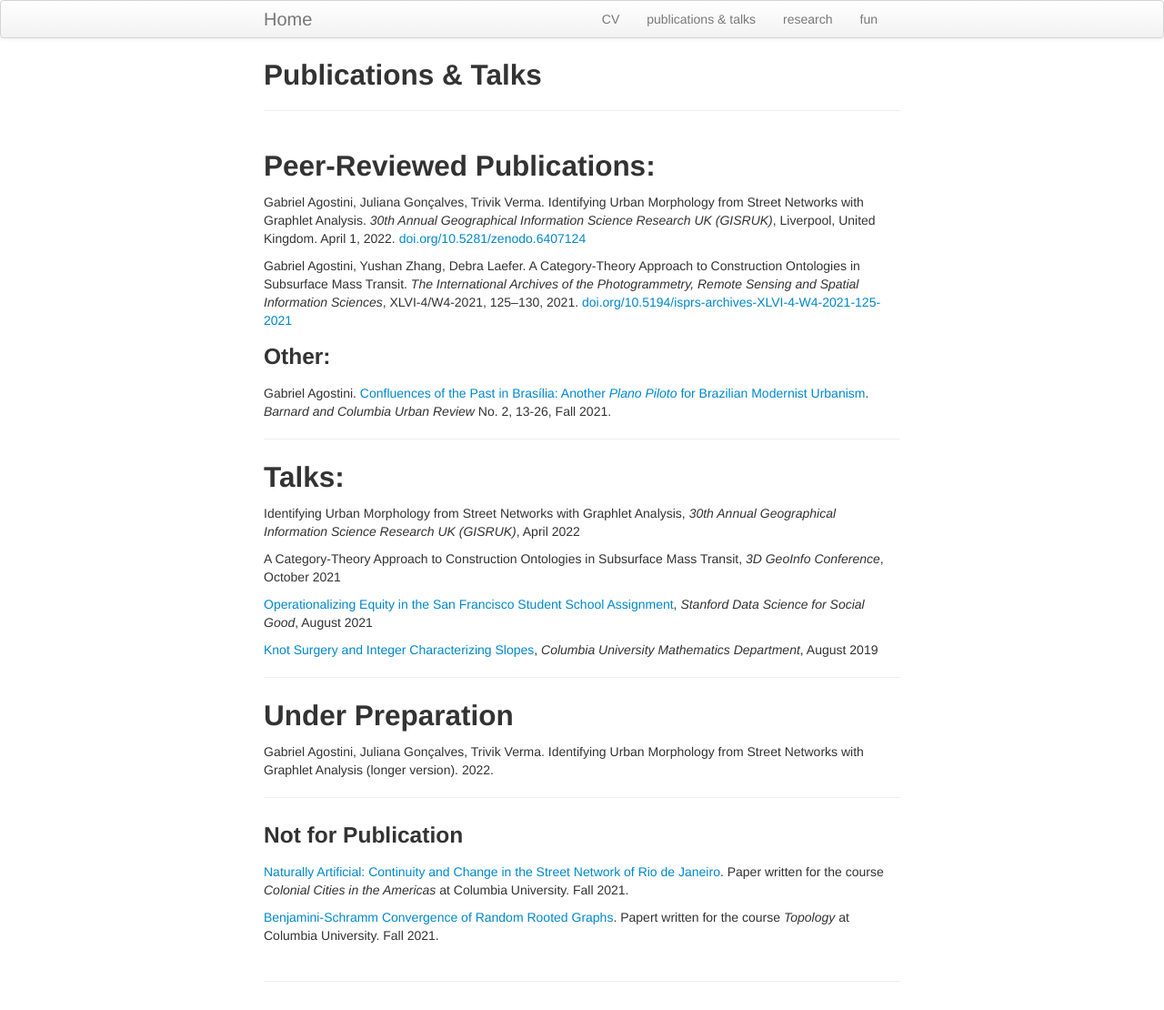
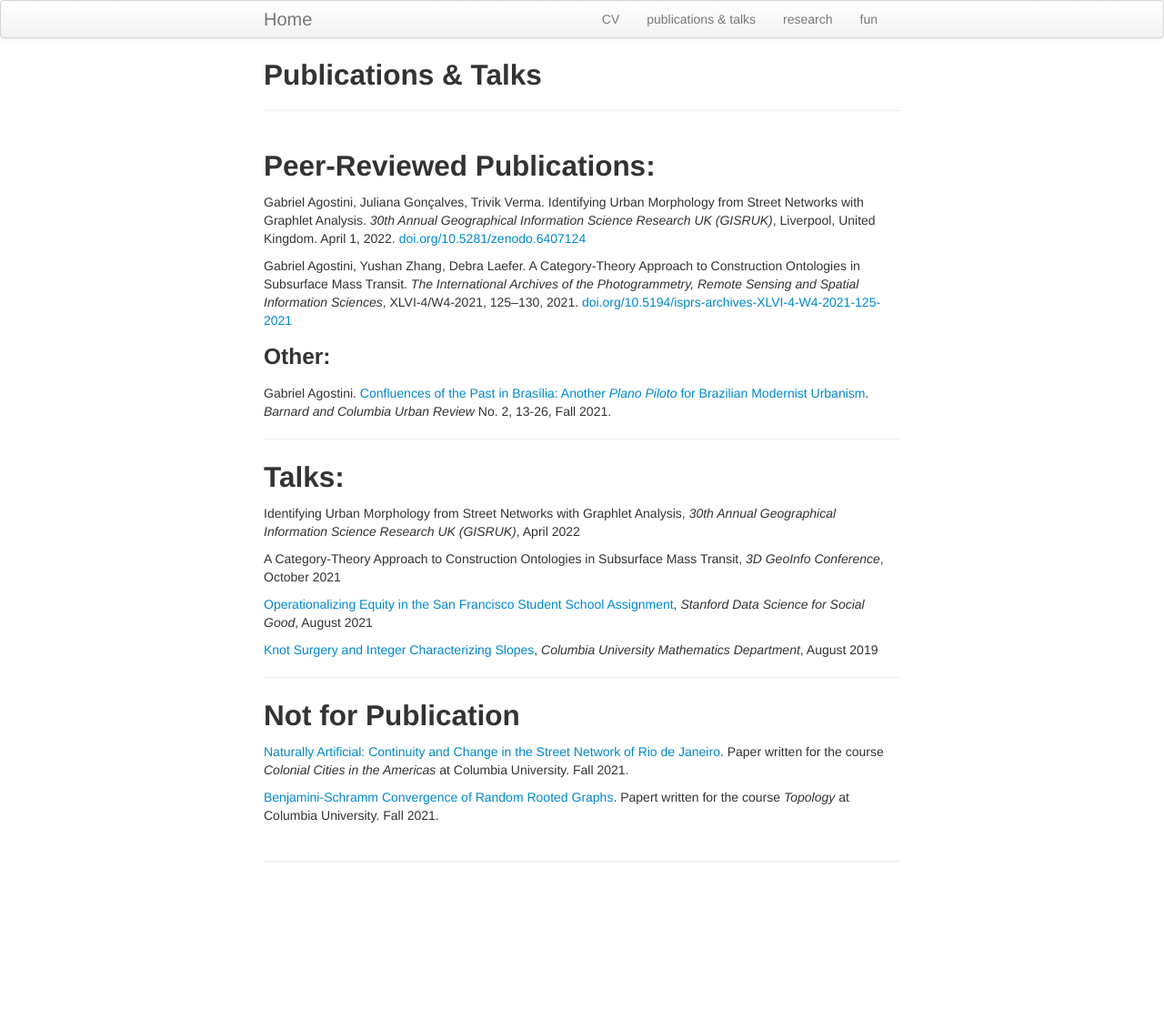
Before and after one commit to gsagostini/gsagostini.github.io, a Jekyll site: the page built from pages/publications_and_talks.md, in a window 1280 px wide. Shown: the whole page at 91% size. Built offline with Jekyll 4.4.1, drawn with Linux system fonts in a browser that asks for light colours; after the commit the page ends 978 px from its top, so only the background shows below that.

Commit message:
removed in preparation

```diff
--- a/pages/publications_and_talks.md
+++ b/pages/publications_and_talks.md
@@ -27,12 +27,7 @@ A Category-Theory Approach to Construction Ontologies in Subsurface Mass Transit
 [Knot Surgery and Integer Characterizing Slopes](https://youtu.be/0LLg-Lr_me4), _Columbia University Mathematics Department_, August 2019
 
 ---
-## Under Preparation
-
-Gabriel Agostini, Juliana Gonçalves, Trivik Verma. Identifying Urban Morphology from Street Networks with Graphlet Analysis (longer version). 2022.
-
----
-### Not for Publication
+## Not for Publication
 
 [Naturally Artificial: Continuity and Change in the Street Network of Rio de Janeiro](../files/rj-street-network.pdf). Paper written for the course _Colonial Cities in the Americas_ at Columbia University. Fall 2021.
 
```
